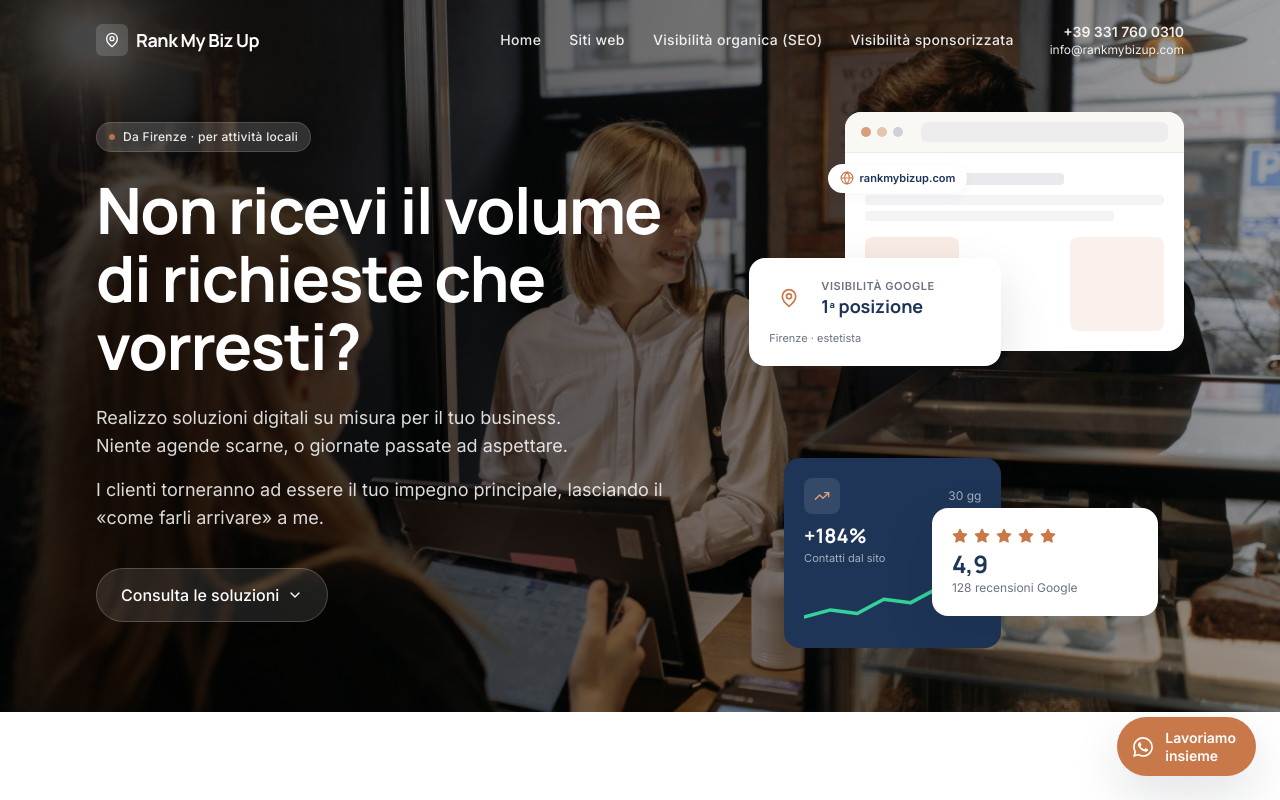
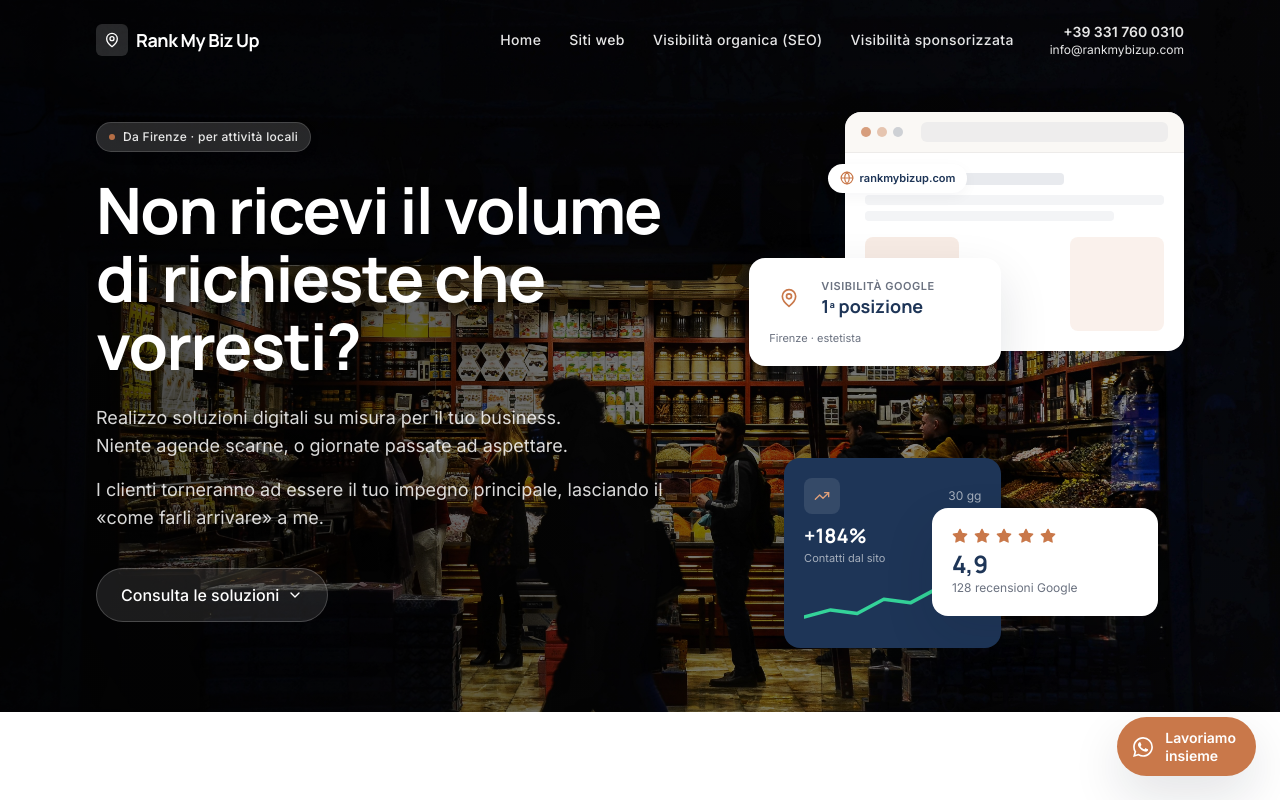
Before and after one commit to arsen09835/bizBIZrataTATA, a React (Vite) app: page / in a window 1280 px wide. Shown: the top 800 px of the page. Built offline with nearby package versions, Linux system fonts and the light colour scheme.

Commit message:
Homepage hero: swap background image to gezginfoto photo

```diff
--- a/index.html
+++ b/index.html
@@ -6,7 +6,7 @@
     <meta name="viewport" content="width=device-width, initial-scale=1.0" />
     <title>Rank My Biz Up — Siti web, SEO locale e Google Ads per attività a Firenze</title>
     <meta name="description" content="Studio digitale per attività locali a Firenze. Realizziamo siti web moderni, miglioriamo la visibilità su Google e gestiamo campagne sponsorizzate." />
-    <link rel="preload" as="image" href="/pexels-pavel-danilyuk-6612709.jpg" fetchpriority="high" />
+    <link rel="preload" as="image" href="/pexels-gezginfoto-16382753.jpg" fetchpriority="high" />
     <link rel="preconnect" href="https://fonts.googleapis.com" />
     <link rel="preconnect" href="https://fonts.gstatic.com" crossorigin />
     <link href="https://fonts.googleapis.com/css2?family=Inter:wght@400;500;600;700&family=Manrope:wght@500;600;700;800&display=swap" rel="stylesheet" />
--- a/src/components/Hero.tsx
+++ b/src/components/Hero.tsx
@@ -20,7 +20,7 @@ export function Hero() {
 
         {/* Background photo — responsive sizes, fades in once decoded */}
         <img
-          src="/pexels-pavel-danilyuk-6612709.jpg"
+          src="/pexels-gezginfoto-16382753.jpg"
           alt=""
           aria-hidden
           fetchPriority="high"
```
